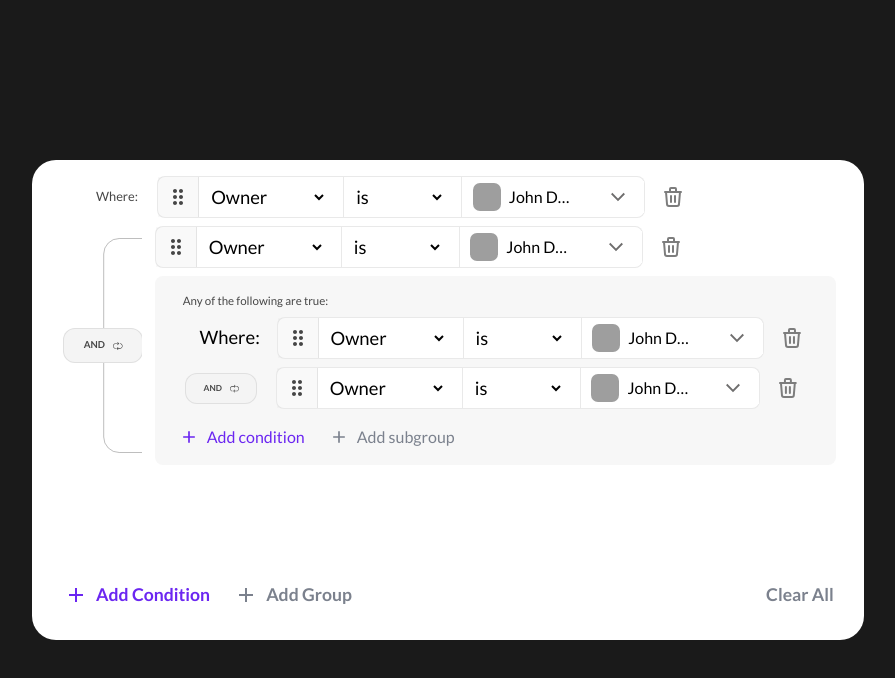
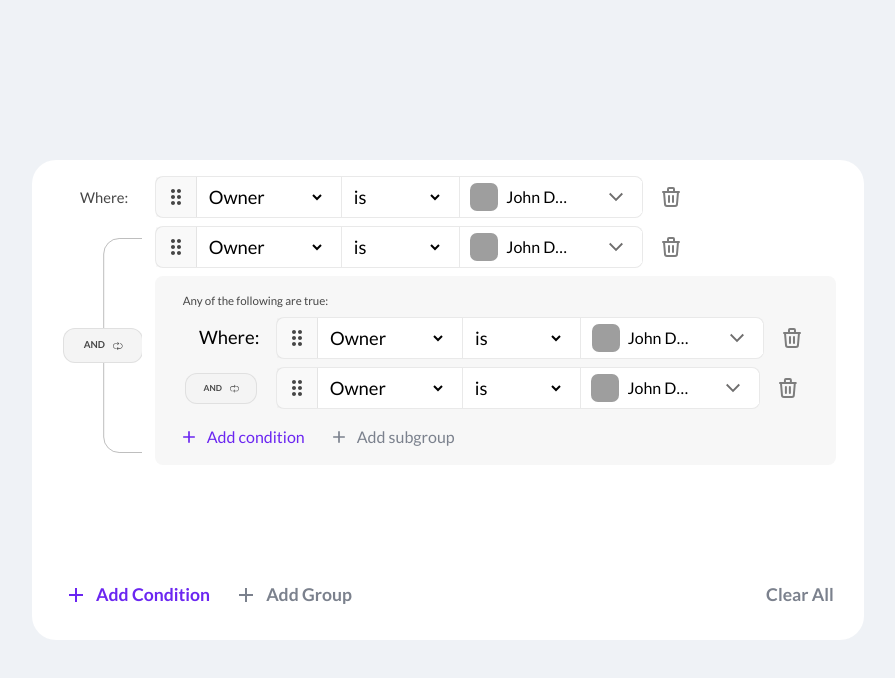
Before and after one commit to namanrjpt/storybook-design-shots, a React (Vite) app: page /filter in a window 1280 px wide. Shown: the top 678 px of the page, without its empty margins (192-1087 px from the left). Built offline with nearby package versions, Linux system fonts and the light colour scheme; grey boxes are pictures that could not be loaded.

Commit message:
UI Improved + Optimized Space issue

```diff
--- a/src/Components/Advanced Filter/AggerateCard/Card.module.scss
+++ b/src/Components/Advanced Filter/AggerateCard/Card.module.scss
@@ -12,18 +12,14 @@
 	> .primaryWrapper {
 		display: flex;
 		align-items: center;
-		padding: 0 2.5vw;
-		gap: 1.2rem;
+		gap: 0 0.77rem;
 
 		> p {
-			font-size: 1vw;
+			font-size: 1.15vw;
 			color: #464646;
 			font-weight: 500;
-		}
-
-		> div {
-			margin: 0;
-			padding: 0;
+			width: 10%;
+			padding: 0 1rem;
 		}
 	}
 
--- a/src/Components/Advanced Filter/FinalRender/Filter.jsx
+++ b/src/Components/Advanced Filter/FinalRender/Filter.jsx
@@ -4,7 +4,7 @@ import Card from '../AggerateCard/Card';
 //bg-[#EFF2F6]
 const Filter = () => {
 	return (
-		<div className='bg-[#1a1a1a] h-screen w-full flex items-center justify-center'>
+		<div className='bg-[#EFF2F6] h-screen w-full flex items-center justify-center'>
 			<Card />
 		</div>
 	);
--- a/src/Components/Advanced Filter/Group/Group.module.scss
+++ b/src/Components/Advanced Filter/Group/Group.module.scss
@@ -18,7 +18,7 @@
 		padding: 0 1rem;
 
 		> .primaryWrapper {
-			padding: 0 0 0 0.8rem;
+			padding: 0 0 0 0.77rem;
 			margin: 0.25rem 0;
 			display: flex;
 			align-items: center;
--- a/src/Components/Advanced Filter/PrimaryCondition/PrimaryCondition.jsx
+++ b/src/Components/Advanced Filter/PrimaryCondition/PrimaryCondition.jsx
@@ -4,11 +4,7 @@ import React, {
 	useRef,
 } from 'react';
 import styles from './Style.module.scss';
-import {
-	connectives,
-	operators,
-	dummyData,
-} from '../Logic';
+import { operators, dummyData } from '../Logic';
 import { MdOutlineDragIndicator } from 'react-icons/md';
 import { TbTrash } from 'react-icons/tb';
 import { IoChevronDownSharp } from 'react-icons/io5';
--- a/src/Components/Advanced Filter/PrimaryCondition/Style.module.scss
+++ b/src/Components/Advanced Filter/PrimaryCondition/Style.module.scss
@@ -30,14 +30,6 @@
 	align-items: center;
 	justify-content: flex-start;
 	// margin: 0.5rem 0 0 0;
-
-	> p {
-		color: #464646;
-		font-weight: 600;
-		font-size: 1vw;
-		font-weight: 500;
-		text-wrap: nowrap;
-	}
 
 	> .conditionWrapper {
 		display: flex;
```
Also changed, not shown: package.json (+9 -9 lines), 1 other file (tests, documents, lock files or other folders).
